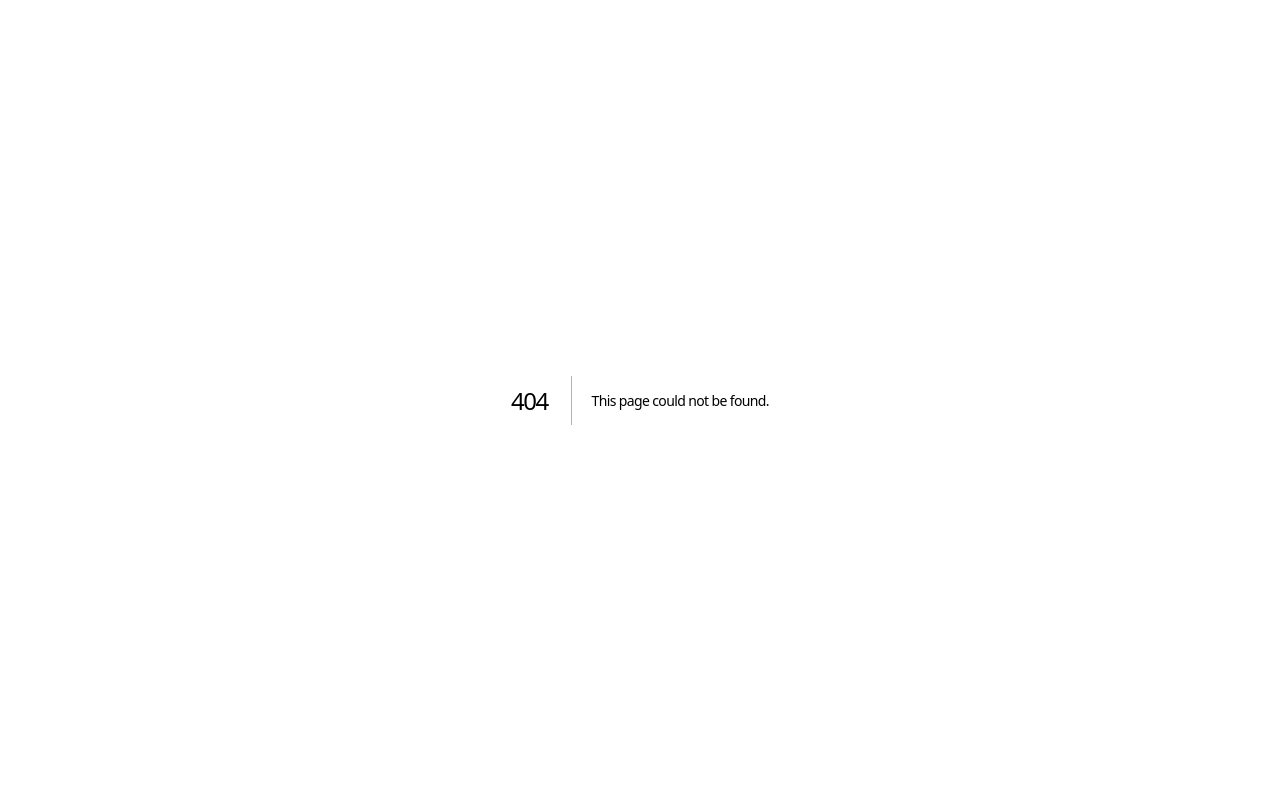
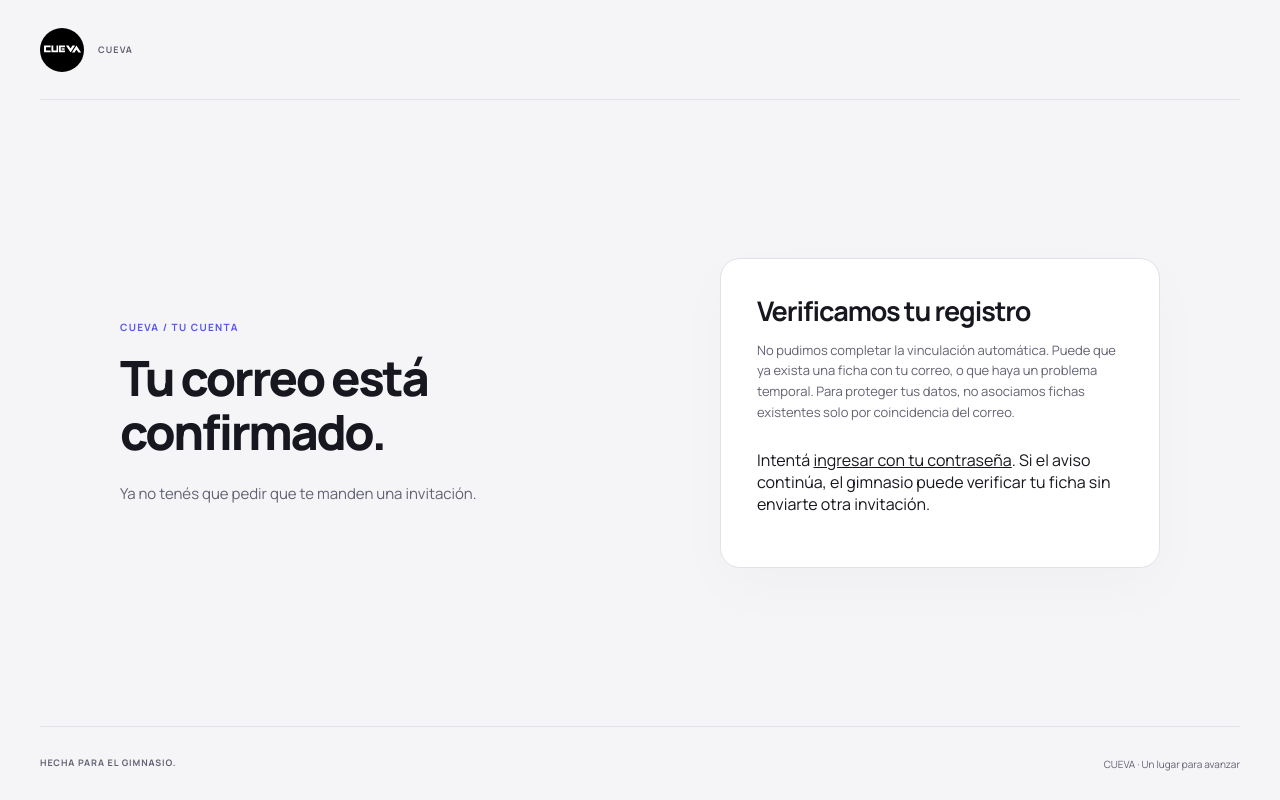
Before and after one commit to MatiasEzequielPereyra/CuevApp, a Next.js app: page /registro-pendiente in a window 1280 px wide. Before the commit this address had no page. Built offline with nearby package versions, Linux system fonts and the light colour scheme.

Commit message:
feat(ui): informar cuando una cuenta confirmada necesita vinculación segura

```diff
--- /dev/null
+++ b/src/app/registro-pendiente/page.tsx
@@ -0,0 +1,27 @@
+import Link from "next/link";
+import { BrandMark } from "@/components/brand/brand-mark";
+import { ThemePicker } from "@/components/theme/theme-picker";
+import styles from "@/components/access/access.module.css";
+
+export const metadata = { title: "Registro pendiente · CUEVA" };
+export default function PendingRegistrationPage() {
+  return <div className={styles.page}>
+    <header className={styles.header}>
+      <Link href="/ingresar" className={styles.brandLink}><BrandMark size={44} /><span>CUEVA</span></Link>
+      <ThemePicker />
+    </header>
+    <main className={styles.main} id="contenido">
+      <div className={styles.intro}>
+        <p className={styles.kicker}>CUEVA / TU CUENTA</p>
+        <h1>Tu correo está confirmado.</h1>
+        <p className={styles.description}>Ya no tenés que pedir que te manden una invitación.</p>
+      </div>
+      <section className={styles.card}>
+        <h2>Verificamos tu registro</h2>
+        <p className={styles.subtitle}>No pudimos completar la vinculación automática. Puede que ya exista una ficha con tu correo, o que haya un problema temporal. Para proteger tus datos, no asociamos fichas existentes solo por coincidencia del correo.</p>
+        <p>Intentá <Link href="/ingresar">ingresar con tu contraseña</Link>. Si el aviso continúa, el gimnasio puede verificar tu ficha sin enviarte otra invitación.</p>
+      </section>
+    </main>
+    <footer className={styles.footer}><span>HECHA PARA EL GIMNASIO.</span><span>CUEVA · Un lugar para avanzar</span></footer>
+  </div>;
+}
```
